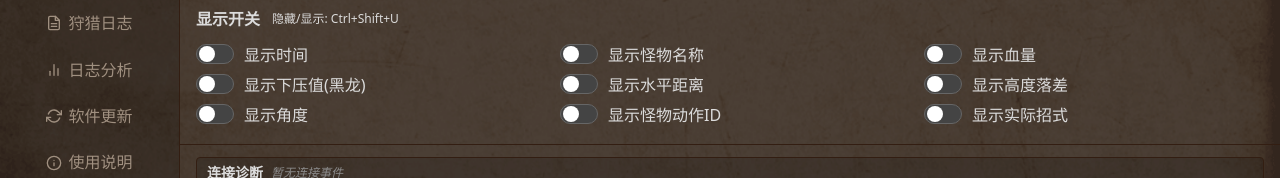
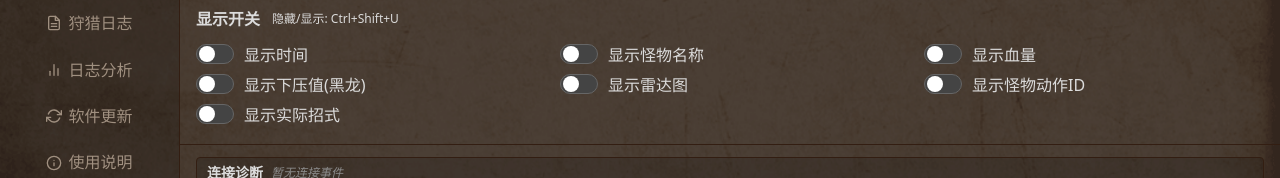
Before and after one commit to stellarling/mhw-radar, a React (Vite) app in the folder panel-ui/: page / in a window 1280 px wide. Shown: the part 206-384 px from the top of the page. Built offline with nearby package versions, Linux system fonts and the light colour scheme; no server answers.

Commit message:
chore: 调整控制板的部分开关

```diff
--- a/panel-ui/src/constants/toggles.ts
+++ b/panel-ui/src/constants/toggles.ts
@@ -5,9 +5,7 @@ export const TOGGLES: { key: BoolKey; label: string }[] = [
   ["show_monster_name", "显示怪物名称"],
   ["show_hp", "显示血量"],
   ["show_counterattack", "显示下压值(黑龙)"],
-  ["show_dist_h", "显示水平距离"],
-  ["show_dist_v", "显示高度落差"],
-  ["show_angle", "显示角度"],
+  ["show_radar", "显示雷达图"],
   ["show_action_id", "显示怪物动作ID"],
   ["show_action_name", "显示实际招式"],
 ].map(([key, label]) => ({ key: key as BoolKey, label }));
```
Also changed, not shown: panel-ui/src/types.ts (+2 -6 lines), 2 other files (tests, documents, lock files or other folders).
